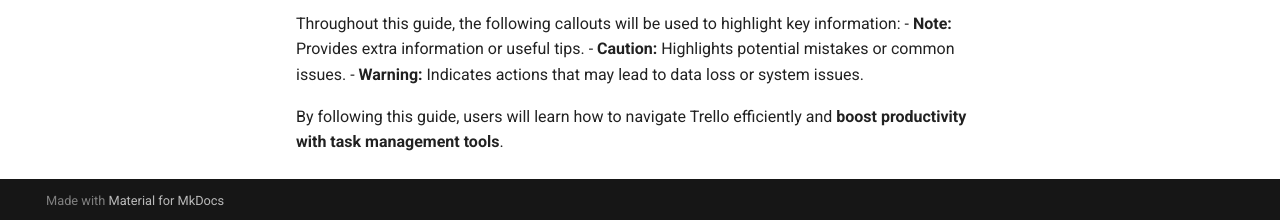
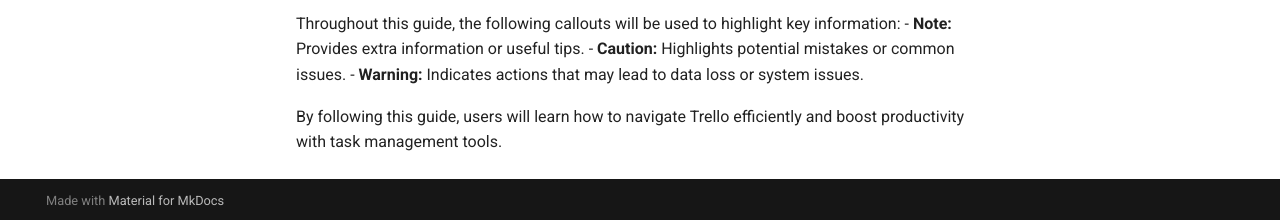
Before and after one commit to Addyware/userguides, an MkDocs documentation site: the page built from docs/index.md, in a window 1280 px wide and 900 px high, scrolled down 897 px. Shown: the part 677-897 px from the top of the window. Built offline with MkDocs 1.6.1 and Material for MkDocs 9.7.7, drawn with Linux system fonts in a browser that asks for light colours.

```diff
--- a/docs/index.md
+++ b/docs/index.md
@@ -38,4 +38,4 @@ Throughout this guide, the following callouts will be used to highlight key info
 - **Caution:** Highlights potential mistakes or common issues.
 - **Warning:** Indicates actions that may lead to data loss or system issues.
 
-By following this guide, users will learn how to navigate Trello efficiently and **boost productivity with task management tools**.
+By following this guide, users will learn how to navigate Trello efficiently and boost productivity with task management tools.
```
